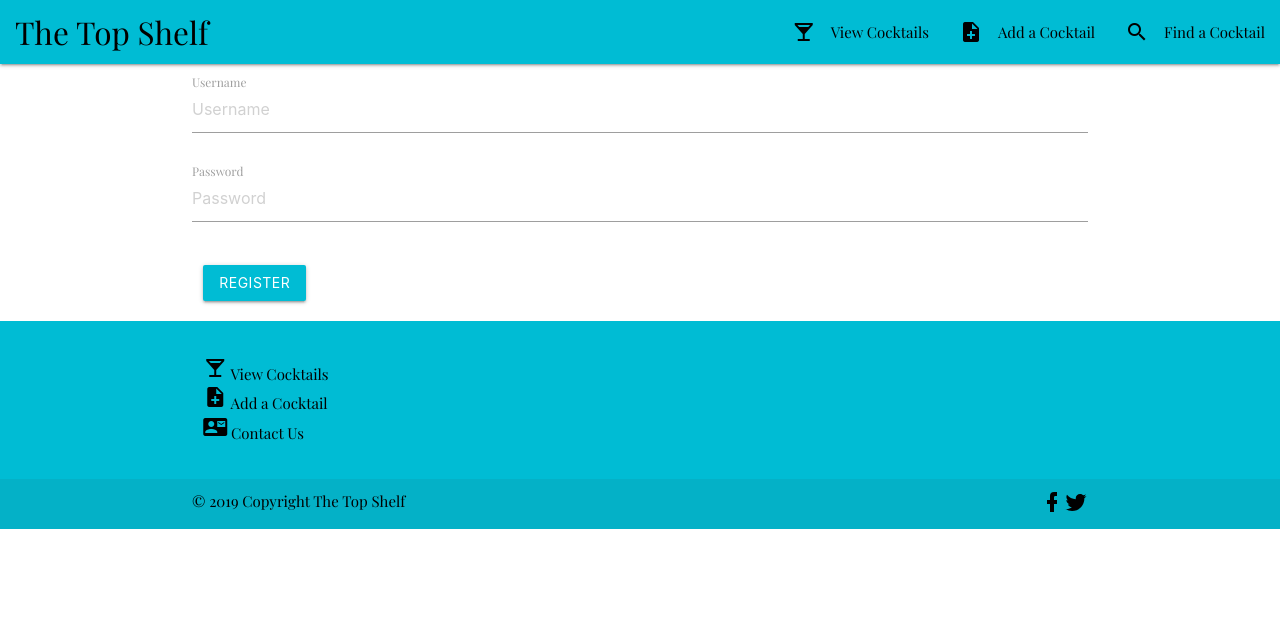
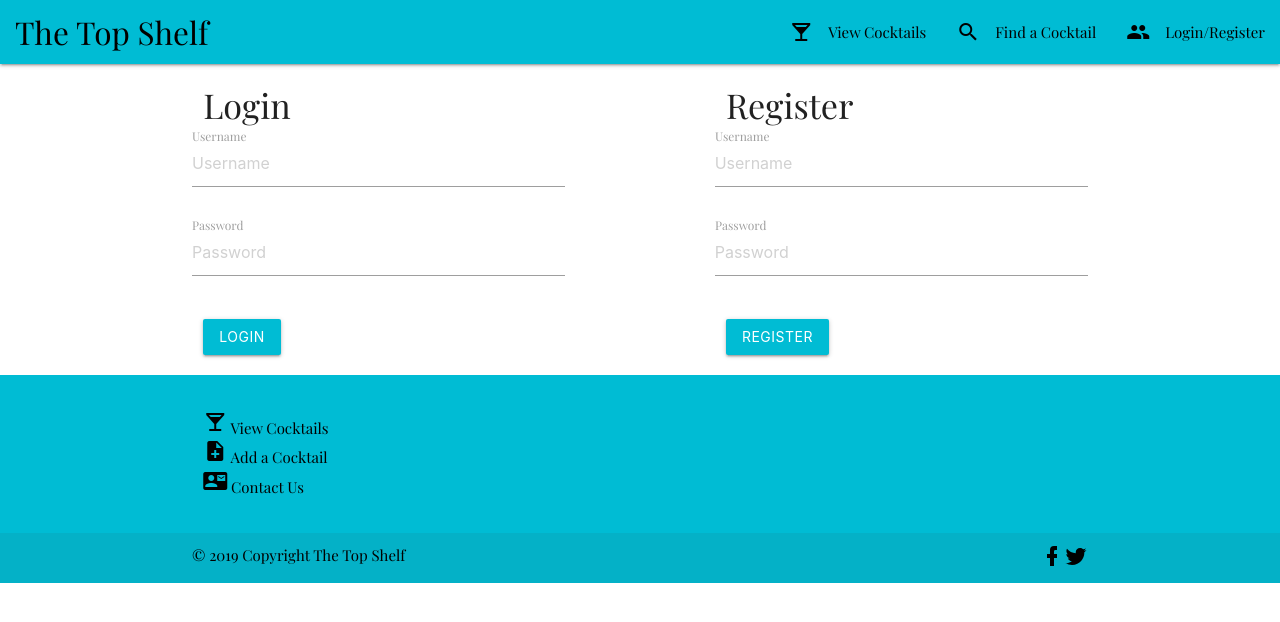
Before and after one commit to walshyc/the-top-shelf, a Flask app: page /register in a window 1280 px wide. Shown: the top 622 px of the page. Run offline with Flask 2, Linux system fonts and the light colour scheme; some libraries are stand-ins or nearby versions.

Commit message:
created login/logout functioanlity

```diff
--- a/app.py
+++ b/app.py
@@ -2,9 +2,8 @@ import os
 from flask import Flask, render_template, redirect, request, url_for, session
 from flask_pymongo import PyMongo
 from bson.objectid import ObjectId
-import boto3
 import bcrypt
-from config import S3_KEY, S3_SECRET, S3_BUCKET
+
 
 
 app = Flask(__name__)
@@ -17,18 +16,39 @@ mongo = PyMongo(app)
 
 @app.route("/")
 def home():
+
     if 'username' in session:
-        user_msg = 'You are logged in as ' + session['username']
+        user = session['username']
+        signed_in = "You are signed in as " + user
+        return render_template('index.html', user = user, message=signed_in, categories=mongo.db.categories.find(), cocktails=mongo.db.cocktails.find())
 
     user_msg = 'You are not logged in'
 
     return render_template('index.html', message=user_msg, categories=mongo.db.categories.find(), cocktails=mongo.db.cocktails.find())
 
 
-@app.route("/login")
+@app.route('/user')
+def user():
+    return render_template('user.html')
+
+@app.route('/logout')
+def logout():
+    session.pop('username', None)
+
+    return redirect(url_for('home'))
+
+@app.route('/login', methods=['POST', 'GET'])
 def login():
-    return ''
 
+        users = mongo.db.users
+        login_user = users.find_one({'name' : request.form['username']})
+
+        if login_user:
+            if bcrypt.hashpw(request.form['password'].encode('utf-8'), login_user['password']) ==  login_user['password']:
+                session['username'] = request.form['username']
+                return redirect(url_for('home'))
+
+        return redirect(url_for('home'))
 
 @app.route("/register", methods=['POST', 'GET'])
 def register():
@@ -38,17 +58,16 @@ def register():
         existing_user = users.find_one({'name': request.form['username']})
 
         if existing_user is None:
-            hashpassword = bcrypt.hashpw(
-                request.form['pass'].encode('utf-8'), bcrypt.gensalt())
+            hashpassword = bcrypt.hashpw(request.form['password'].encode('utf-8'), bcrypt.gensalt())
             users.insert(
                 {'name': request.form['username'], 'password': hashpassword})
             session['username'] = request.form['username']
             return redirect(url_for('home'))
         else:
             error = 'This username already exists'
-            return render_template('register.html', error_msg=error)
+            return render_template('user.html', error_msg=error)
 
-    return render_template('register.html')
+    return render_template('user.html')
 
     return redirect(url_for('home'))
 
@@ -74,7 +93,6 @@ def category_id(category_id):
 @app.route('/<cocktail_id>')
 def cocktail_id(cocktail_id):
     cocktail = mongo.db.cocktails.find_one({"_id": ObjectId(cocktail_id)})
-
     return render_template("single.html", cocktail=cocktail)
 
 
@@ -87,7 +105,8 @@ def add_cocktail():
 def insert_cocktail():
     cocktails = mongo.db.cocktails
 
-    cocktails.insert({'cocktail_base': request.form['cocktail_base'],
+    cocktails.insert({'added_by': session['username'],
+                      'cocktail_base': request.form['cocktail_base'],
                       'cocktail_name': request.form['cocktail_name'],
                       'image': request.form['cocktail_url'],
                       'short': request.form['short'],
--- a/templates/base.html
+++ b/templates/base.html
@@ -20,6 +20,8 @@
 </head>
 
 <body>
+
+    {% if user %}
     <nav>
         <div class="nav-wrapper cyan ">
             <a href="/" class="brand-logo black-text">The Top Shelf</a>
@@ -29,10 +31,41 @@
                         Cocktails</a></li>
                 <li><a class="black-text" href="{{url_for('add_cocktail')}}"><i class="material-icons left">note_add</i>Add a Cocktail</a></li>
                 <li><a class="black-text" href="#"><i class="material-icons left">search</i>Find a Cocktail</a></li>
+                <li><a class="black-text" href="{{url_for('logout')}}"><i class="material-icons left">highlight_off</i>Logout</a></li>
             </ul>
         </div>
     </nav>
 
+    <ul class="sidenav cyan black-text" id="mobile-demo">
+        <li><a href="/" class="brand-logo black-text">The Top Shelf</a></li>
+        <li><a class="black-text" href="{{url_for('categories')}}"><i class="material-icons left">local_bar</i>View Cocktails</a></li>
+        <li><a class="black-text" href="{{url_for('add_cocktail')}}"><i class="material-icons left">note_add</i>Add a Cocktail</a></li>
+        <li><a class="black-text" href="#"><i class="material-icons left">search</i>Find a Cocktail</a></li>
+        <li><a class="black-text" href="{{url_for('logout')}}"><i class="material-icons left">highlight_off</i>Logout</a></li>
+    </ul>
+
+{% else %}
+    <nav>
+        <div class="nav-wrapper cyan ">
+            <a href="/" class="brand-logo black-text">The Top Shelf</a>
+            <a href="#" data-target="mobile-demo" class="sidenav-trigger"><i class="material-icons black-text">menu</i></a>
+            <ul class="right hide-on-med-and-down black-text">
+                <li><a class="black-text" href="{{url_for('categories')}}"><i class="material-icons left">local_bar</i>View
+                        Cocktails</a></li>
+                <li><a class="black-text" href="#"><i class="material-icons left">search</i>Find a Cocktail</a></li>
+                <li><a class="black-text" href="{{url_for('user')}}"><i class="material-icons left">group</i>Login/Register</a></li>
+            </ul>
+        </div>
+    </nav>
+
+    <ul class="sidenav cyan black-text" id="mobile-demo">
+        <li><a href="/" class="brand-logo black-text">The Top Shelf</a></li>
+        <li><a class="black-text" href="{{url_for('categories')}}"><i class="material-icons left">local_bar</i>View Cocktails</a></li>
+        <li><a class="black-text" href="#"><i class="material-icons left">search</i>Find a Cocktail</a></li>
+        <li><a class="black-text" href="{{url_for('user')}}"><i class="material-icons left">group</i>Login/Register</a></li>
+      </ul>
+
+    {% endif %}
     <ul class="sidenav cyan black-text" id="mobile-demo">
         <li><a href="/" class="brand-logo black-text">The Top Shelf</a></li>
         <li><a class="black-text" href="{{url_for('categories')}}"><i class="material-icons left">local_bar</i>View Cocktails</a></li>
--- a/templates/register.html
+++ /dev/null
@@ -1,27 +0,0 @@
-{% extends  'base.html' %}
-{% block title %}
-<title>The Top Shelf - Cocktail Ideas</title>
-{% endblock %}
-
-{% block content %}
-<div class="row">
-    <div class="col s12">
-        <h4>{{error_msg}}</h4>
-        <form method=POST action="{{ url_for('register') }}">
-            <div class="row">
-                <div class="input-field">
-                    <label for="exampleInputEmail1">Username</label>
-                    <input type="text" class="validate" name="username" placeholder="Username">
-                </div>
-            </div>
-            <div class="row">
-                <div class="input-field">
-                    <label for="exampleInputPassword1">Password</label>
-                    <input type="password" class="validate" name="pass" placeholder="Password">
-                </div>
-            </div>
-                <button type="submit" class="btn cyan">Register</button>
-            </form>
-        </div>
-</div>
-{% endblock %}
--- a/templates/single.html
+++ b/templates/single.html
@@ -68,8 +68,8 @@
 
     </div>
     <div class="row">
-        <div class="col s12">
-
+        <div class="col s12 right-align">
+            <h6>{{cocktail.cocktail_name}} was upload by {{cocktail.added_by.title()}}</h6>
         </div>
     </div>
 </div>
--- /dev/null
+++ b/templates/user.html
@@ -0,0 +1,49 @@
+{% extends  'base.html' %}
+{% block title %}
+<title>The Top Shelf - Register</title>
+{% endblock %}
+
+{% block content %}
+<div class="row">
+    <div class="col s12 m5">
+
+        <h4>Login</h4>
+        <h5>{{error_msg}}</h5>
+        <form method=POST action="{{ url_for('login') }}">
+            <div class="row">
+                <div class="input-field">
+                    <label for="username">Username</label>
+                    <input type="text" class="validate" name="username" placeholder="Username">
+                </div>
+            </div>
+            <div class="row">
+                <div class="input-field">
+                    <label for="password">Password</label>
+                    <input type="password" class="validate" name="password" placeholder="Password">
+                </div>
+            </div>
+                <button type="submit" class="btn cyan">Login</button>
+            </form>
+        </div>
+
+        <div class="col s12 m5 right">
+                <h4>Register</h4>
+                <h5>{{error_msg}}</h5>
+                <form method=POST action="{{ url_for('register') }}">
+                    <div class="row">
+                        <div class="input-field">
+                            <label for="username">Username</label>
+                            <input type="text" class="validate" name="username" placeholder="Username">
+                        </div>
+                    </div>
+                    <div class="row">
+                        <div class="input-field">
+                            <label for="password">Password</label>
+                            <input type="password" class="validate" name="password" placeholder="Password">
+                        </div>
+                    </div>
+                        <button type="submit" class="btn cyan">Register</button>
+                    </form>
+                </div>
+</div>
+{% endblock %}
```
Also changed, not shown: templates/login.html (+24 -44 lines).
